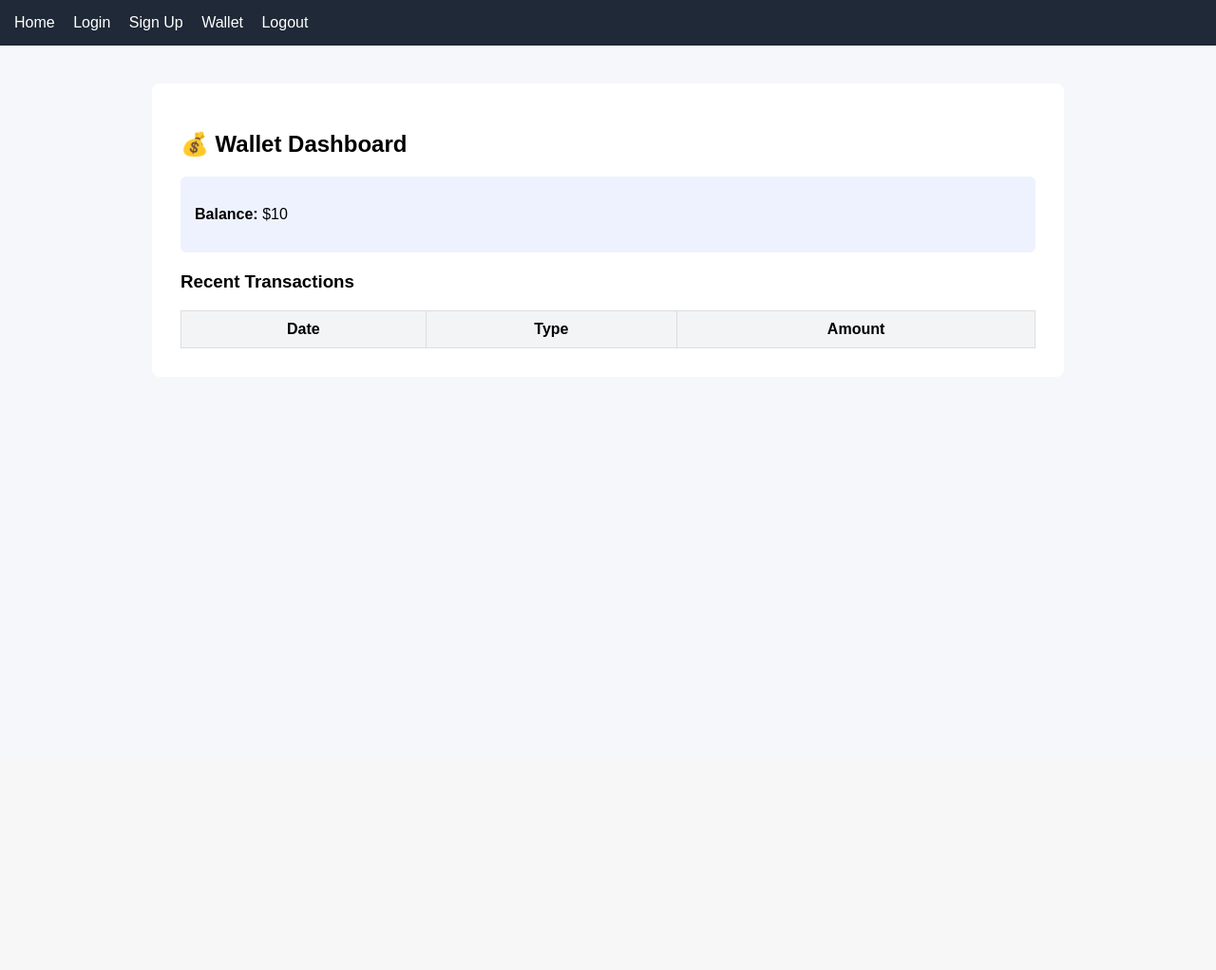
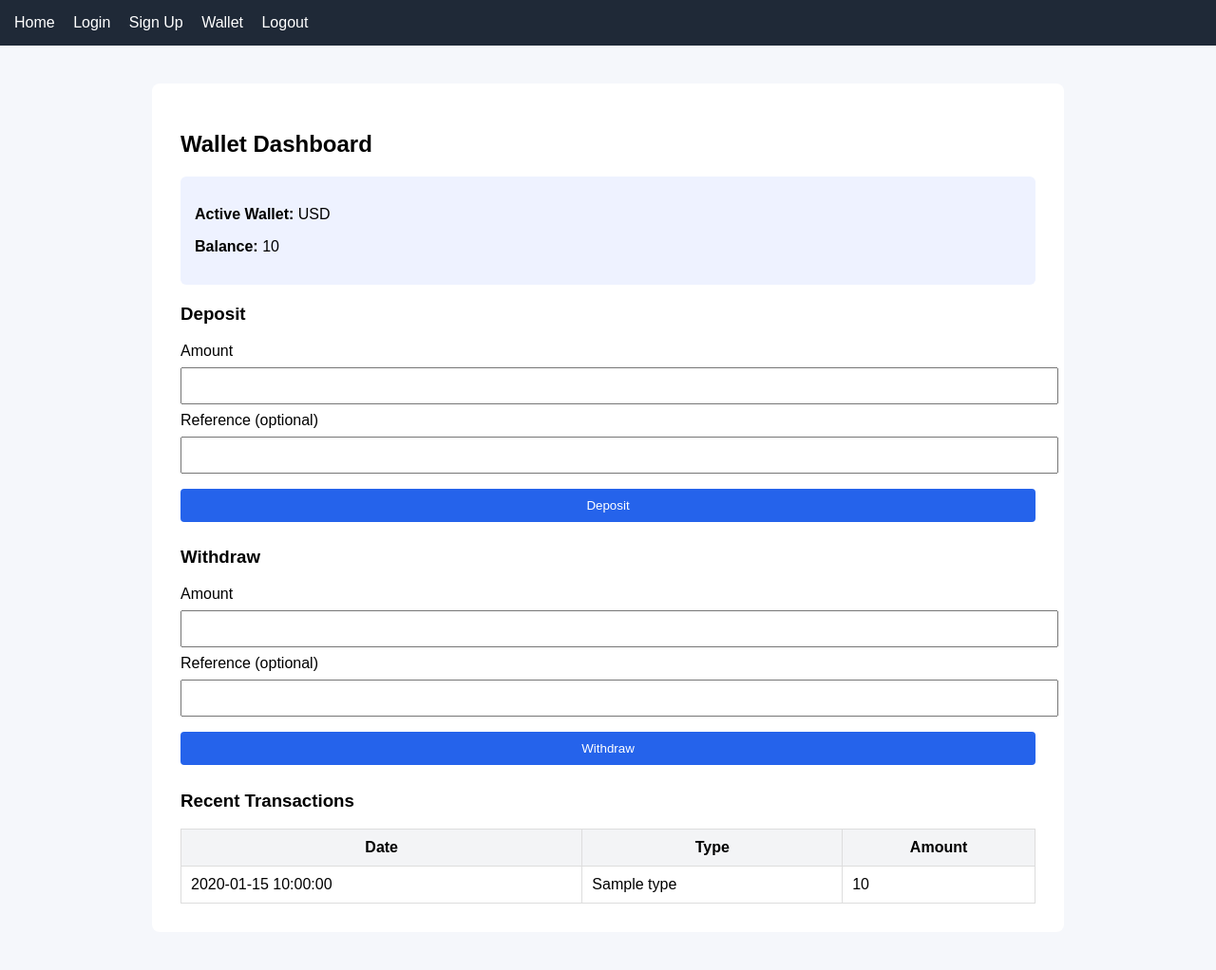
Before and after one commit to Neda-Alipour/wallet-ledger-api, a FastAPI app: template app/templates/wallet.html in a window 1280 px wide. Shown: the whole page at 95% size. Before the commit the page ends 367 px from the top, so only its background shows below. Run offline with FastAPI, Linux system fonts and the light colour scheme; the template is opened without the code that fills it: most values are stand-ins (such as "Sample title", 1, 10 or a date in 2020); lists and menus that the app fills with data are empty; parts of the project's set-up code (start-up, migrations or seed data) failed here and were passed over.

Commit message:
Refactor signup process to use nested transactions for user validation; enhance wallet dashboard with deposit and withdraw forms, and display recent transactions

```diff
--- a/app/templates/wallet.html
+++ b/app/templates/wallet.html
@@ -1,23 +1,77 @@
 {% extends "base.html" %}
 
 {% block content %}
-<h2>💰 Wallet Dashboard</h2>
+<h2>Wallet Dashboard</h2>
 
 {% if user %}
 <p>Welcome, <strong>{{ user.email }}</strong></p>
 {% endif %}
 
+{% if success %}
+<div style="padding:10px; background:#e7f7ea; border:1px solid #bde5c5;">
+  {{ success }}
+</div>
+{% endif %}
+
+{% if error %}
+<div style="padding:10px; background:#fdeaea; border:1px solid #f1b5b5;">
+  {{ error }}
+</div>
+{% endif %}
+
+{% if wallets and wallets|length > 1 %}
+  <h3>Your wallets</h3>
+  <ul>
+    {% for w in wallets %}
+      <li>
+        <a href="/wallet?wallet_id={{ w.id }}">
+          {{ w.currency }} — Balance: {{ w.balance }}
+          {% if w.id == wallet.id %}(active){% endif %}
+        </a>
+      </li>
+    {% endfor %}
+  </ul>
+{% endif %}
+
 <div class="card">
-    <p><strong>Balance:</strong> ${{ wallet.balance or "0.00" }}</p>
+  <p><strong>Active Wallet:</strong> {{ wallet.currency }}</p>
+  <p><strong>Balance:</strong> {{ wallet.balance or "0.00" }}</p>
 </div>
 
+<h3>Deposit</h3>
+<form method="post" action="/wallet/deposit">
+  <input type="hidden" name="wallet_id" value="{{ wallet.id }}">
+  <label>Amount</label>
+  <input type="number" name="amount" step="0.01" min="0.01" required>
+  <label>Reference (optional)</label>
+  <input type="text" name="reference">
+  <button type="submit">Deposit</button>
+</form>
+
+<h3>Withdraw</h3>
+<form method="post" action="/wallet/withdraw">
+  <input type="hidden" name="wallet_id" value="{{ wallet.id }}">
+  <label>Amount</label>
+  <input type="number" name="amount" step="0.01" min="0.01" required>
+  <label>Reference (optional)</label>
+  <input type="text" name="reference">
+  <button type="submit">Withdraw</button>
+</form>
+
 <h3>Recent Transactions</h3>
+<table>
+  <tr>
+    <th>Date</th>
+    <th>Type</th>
+    <th>Amount</th>
+  </tr>
 
-<table>
-    <tr>
-        <th>Date</th>
-        <th>Type</th>
-        <th>Amount</th>
-    </tr>
+  {% for entry, tx in recent %}
+  <tr>
+    <td>{{ entry.created_at }}</td>
+    <td>{{ tx.type }}</td>
+    <td>{{ entry.amount }}</td>
+  </tr>
+  {% endfor %}
 </table>
 {% endblock %}
```
Also changed, not shown: app/api/auth.py (+11 -6 lines), app/api/wallet.py (+144 -13 lines).
